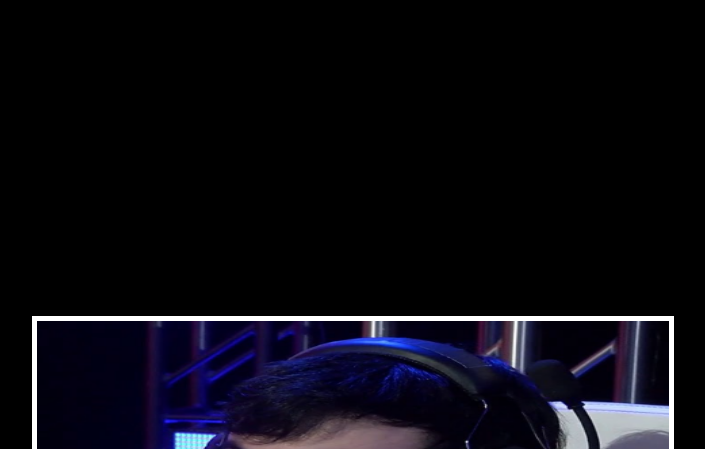
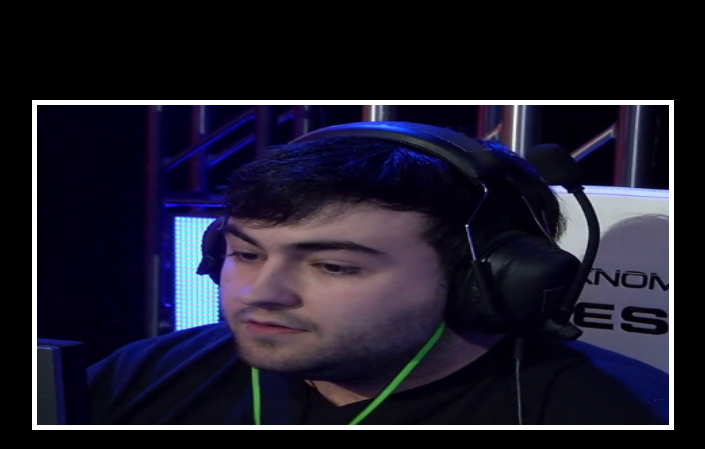
Before and after one commit to gggarnold/DanMeme, a plain HTML site: page index.html in a window 1280 px wide. Shown: the top 449 px of the page, without its empty margins (292-997 px from the left). Drawn offline with nearby package versions, Linux system fonts and the light colour scheme.

Commit message:
Add files via upload

```diff
--- a/style.css
+++ b/style.css
@@ -3,13 +3,9 @@ body {
 }
 
 #poster {
-    height: 400px;
-    width: 400px;
     width: 50%;
-    margin-top: 25%;
+    margin-top: 100px;
     margin-left: 25%;
-
-
 }
 
 h1 {
```
